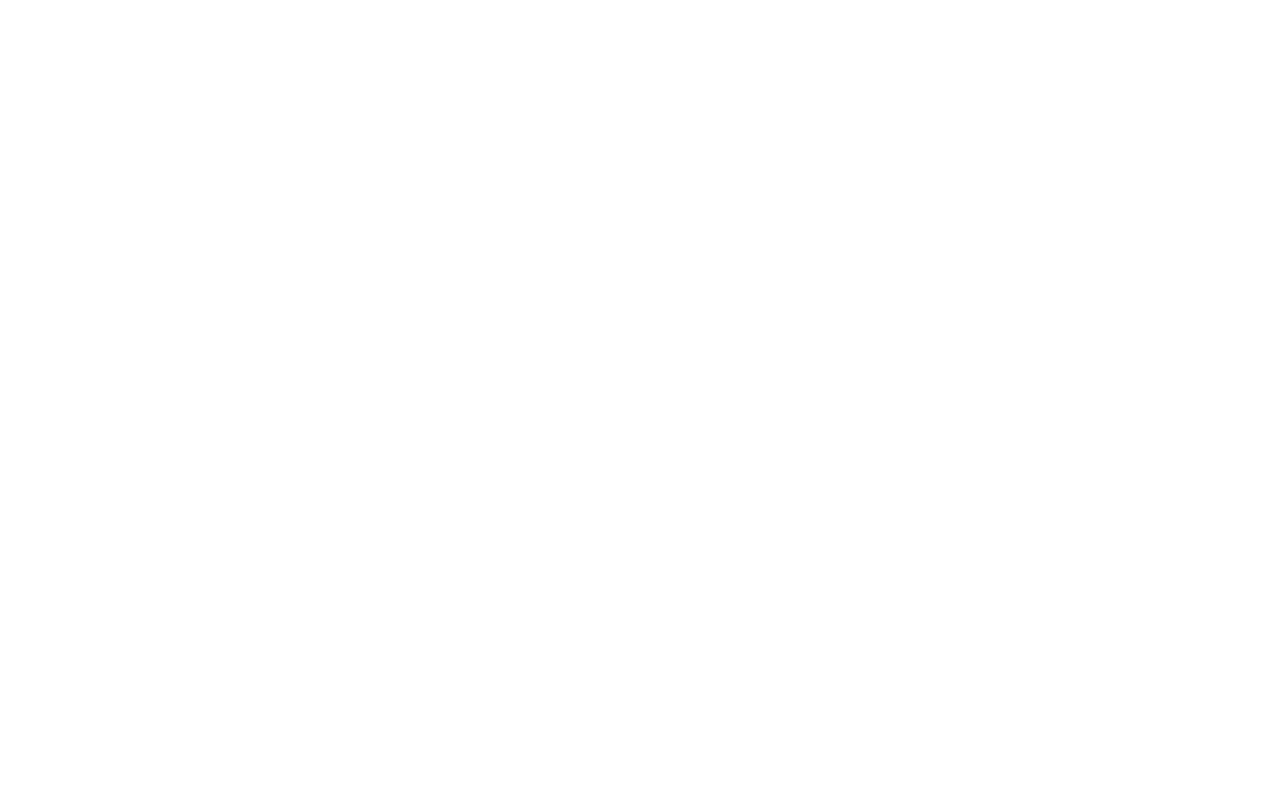
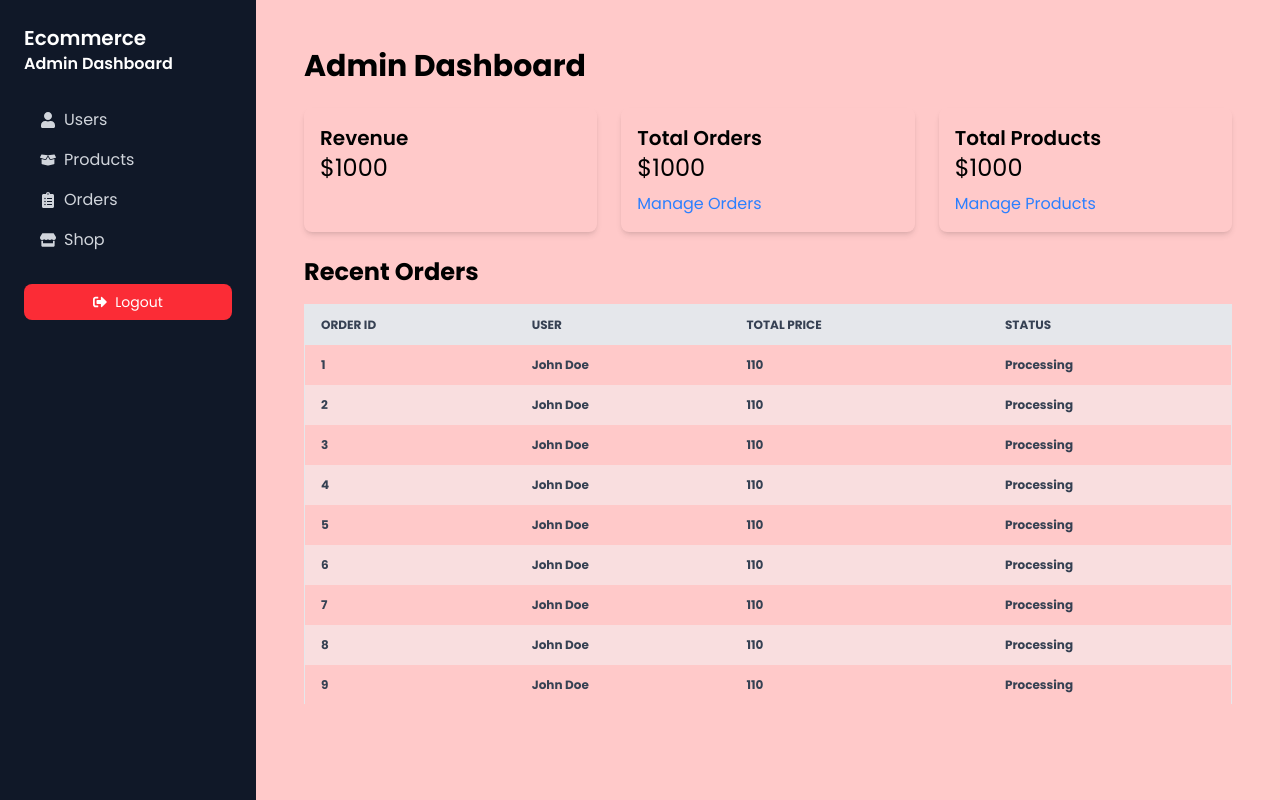
Before and after one commit to prasannashrestha1/Ecommerce-with-Mern, a React (Vite) app in the folder client/: page /admin in a window 1280 px wide. Before the commit this address had no page. Built offline with nearby package versions, Linux system fonts and the light colour scheme.

Commit message:
admin dashboard page design

```diff
--- a/client/src/App.jsx
+++ b/client/src/App.jsx
@@ -12,6 +12,9 @@
 import OrderConfirmation from "./Pages/OrderConfirmation";
 import OrderDetailsPage from "./Pages/OrderDetailsPage";
 import MyOrders from "./Pages/MyOrders";
+import AdminLayout from "./components/Admin/AdminLayout";
+import AdminHomePage from "./Pages/AdminHomePage";
+import UserManagement from "./components/Admin/UserManagement";
 
 const App = () => {
   return (
@@ -31,6 +34,10 @@
           <Route path="order/:id" element={<OrderDetailsPage />} />
           <Route path="my-orders" element={<MyOrders />} />
         </Route>
+        <Route path="/admin" element={<AdminLayout />}>
+          <Route index element={<AdminHomePage />} />
+          <Route path="users" element={<UserManagement />} />
+        </Route>
       </Routes>
       <Toaster
         position="top-right"
--- /dev/null
+++ b/client/src/Pages/AdminHomePage.jsx
@@ -0,0 +1,170 @@
+import React from "react";
+import { Link } from "react-router-dom";
+
+const AdminHomePage = () => {
+  const orders = [
+    {
+      _id: 123123,
+      user: {
+        name: "John Doe",
+      },
+      totalPrice: 110,
+      status: "Processing",
+    },
+    {
+      _id: 123123,
+      user: {
+        name: "John Doe",
+      },
+      totalPrice: 110,
+      status: "Processing",
+    },
+    {
+      _id: 123123,
+      user: {
+        name: "John Doe",
+      },
+      totalPrice: 110,
+      status: "Processing",
+    },
+    {
+      _id: 123123,
+      user: {
+        name: "John Doe",
+      },
+      totalPrice: 110,
+      status: "Processing",
+    },
+    {
+      _id: 123123,
+      user: {
+        name: "John Doe",
+      },
+      totalPrice: 110,
+      status: "Processing",
+    },
+    {
+      _id: 123123,
+      user: {
+        name: "John Doe",
+      },
+      totalPrice: 110,
+      status: "Processing",
+    },
+    {
+      _id: 123123,
+      user: {
+        name: "John Doe",
+      },
+      totalPrice: 110,
+      status: "Processing",
+    },
+    {
+      _id: 123123,
+      user: {
+        name: "John Doe",
+      },
+      totalPrice: 110,
+      status: "Processing",
+    },
+    {
+      _id: 123123,
+      user: {
+        name: "John Doe",
+      },
+      totalPrice: 110,
+      status: "Processing",
+    },
+    {
+      _id: 123123,
+      user: {
+        name: "John Doe",
+      },
+      totalPrice: 110,
+      status: "Processing",
+    },
+    {
+      _id: 123123,
+      user: {
+        name: "John Doe",
+      },
+      totalPrice: 110,
+      status: "Processing",
+    },
+    {
+      _id: 123123,
+      user: {
+        name: "John Doe",
+      },
+      totalPrice: 110,
+      status: "Processing",
+    },
+  ];
+  return (
+    <div className="max-w-7xl mx-auto p-6">
+      <h1 className="text-3xl font-bold mb-6">Admin Dashboard</h1>
+      <div className="grid grid-cols-1 sm:grid-cols-2 lg:grid-cols-3 gap-6">
+        <div className="p-4 shadow-md rounded-lg">
+          <h2 className="text-xl font-semibold">Revenue</h2>
+          <p className="text-2xl">$1000</p>
+        </div>
+        <div className="p-4 shadow-md rounded-lg hover:-translate-1 transition-transform duration-500">
+          <h2 className="text-xl font-semibold ">Total Orders</h2>
+          <p className="text-2xl">$1000</p>
+          <Link
+            to="/admin/orders"
+            className="text-blue-500 block mt-2 hover:underline"
+          >
+            Manage Orders
+          </Link>
+        </div>
+        <div className="p-4 shadow-md rounded-lg">
+          <h2 className="text-xl font-semibold">Total Products</h2>
+          <p className="text-2xl">$1000</p>
+          <Link
+            to="/admin/products"
+            className="text-blue-500 block mt-2 hover:underline"
+          >
+            Manage Products
+          </Link>
+        </div>
+      </div>
+      <div className="mt-6">
+        <h2 className="text-2xl font-bold mb-4">Recent Orders</h2>
+        <div className="overflow-x-auto max-h-[400px]">
+          <table className="min-w-full text-left text-gray-500 shadow-2xl border border-gray-200 rounded-lg ">
+            <thead className="bg-gray-200 text-xs uppercase text-gray-700 rounded-tl-lg rounded-tr-lg">
+              <tr>
+                <th className="py-3 px-4">Order ID</th>
+                <th className="py-3 px-4">User</th>
+                <th className="py-3 px-4">Total Price</th>
+                <th className="py-3 px-4">Status</th>
+              </tr>
+            </thead>
+            <tbody className="text-xs  text-gray-700 ">
+              {orders.length > 0 ? (
+                orders.map((order, index) => (
+                  <tr
+                    key={index}
+                    className={`${index % 2 !== 0 && "bg-gray-100/50"}`}
+                  >
+                    <th className="py-3 px-4">{index + 1}</th>
+                    <th className="py-3 px-4">{order.user.name}</th>
+                    <th className="py-3 px-4">{order.totalPrice}</th>
+                    <th className="py-3 px-4">{order.status}</th>
+                  </tr>
+                ))
+              ) : (
+                <tr aria-colspan={4} className="p-4 text-center text-gray-500">
+                  No Orders Available
+                </tr>
+              )}
+            </tbody>
+          </table>
+        </div>
+      </div>
+    </div>
+  );
+};
+
+export default AdminHomePage;
--- /dev/null
+++ b/client/src/components/Admin/AdminLayout.jsx
@@ -0,0 +1,47 @@
+import React, { useState } from "react";
+import { FaBars } from "react-icons/fa";
+import AdminSidebar from "./AdminSidebar";
+import { Outlet } from "react-router-dom";
+
+const AdminLayout = () => {
+  const [isSideBarOpen, setIsSidebarOpen] = useState(true);
+  const toggleSidebar = () => {
+    setIsSidebarOpen(!isSideBarOpen);
+  };
+  return (
+    <div className="min-h-screen flex flex-col md:flex-row relative">
+      {/* Mobile toggle */}
+      <div className="flex md:hidden p-4 bg-gray-900 text-white z-20">
+        <button onClick={toggleSidebar}>
+          <FaBars />
+        </button>
+        <h1 className="ml-3 text-xl font-medium">Admin Dashboard</h1>
+        {/* Overlay for mobile sidebar */}
+        {isSideBarOpen && (
+          <div
+            onClick={toggleSidebar}
+            className="w-full h-full fixed bg-black/50 md:hidden "
+          ></div>
+        )}
+        {/* Sidebar */}
+      </div>
+      <div
+        className={`${
+          isSideBarOpen
+            ? " translate-x-0"
+            : "-translate-x-full md:translate-x-0"
+        }
+        min-h-screen p-6 w-64  top-0 left-0 fixed md:relative z-50 md:block bg-gray-900  transform transition-transform ease-in-out duration-500
+        `}
+      >
+        <AdminSidebar />
+      </div>
+      {/* Main Content */}
+      <div className="grow p-6 bg-red-200 overflow-auto">
+        <Outlet />
+      </div>
+    </div>
+  );
+};
+
+export default AdminLayout;
--- /dev/null
+++ b/client/src/components/Admin/AdminSidebar.jsx
@@ -0,0 +1,79 @@
+import React from "react";
+import {
+  FaBoxOpen,
+  FaClipboardList,
+  FaSignOutAlt,
+  FaStore,
+  FaUser,
+} from "react-icons/fa";
+import { Link, NavLink, useNavigate } from "react-router-dom";
+
+const AdminSidebar = () => {
+  const navigate = useNavigate();
+  const handleLogout = () => {
+    navigate("/");
+  };
+  return (
+    <div className="">
+      <Link to="/admin" className="text-xl text-white font-semibold mb-4">
+        Ecommerce
+      </Link>
+      <h3 className="text-md text-white font-semibold mb-2">Admin Dashboard</h3>
+      <nav className="py-5 flex flex-col space-y-2">
+        <NavLink
+          to="/admin/users"
+          className={({ isActive }) =>
+            isActive
+              ? "bg-gray-700 text-white py-1 px-4 rounded flex items-center space-x-2"
+              : "text-gray-300 hover:bg-gray-700 hover:text-white py-1 px-4 rounded flex items-center space-x-2"
+          }
+        >
+          <FaUser />
+          <span>Users</span>
+        </NavLink>
+        <NavLink
+          to="/admin/products"
+          className={({ isActive }) =>
+            isActive
+              ? "bg-gray-700 text-white py-1 px-4 rounded flex items-center space-x-2"
+              : "text-gray-300 hover:bg-gray-700 hover:text-white py-1 px-4 rounded flex items-center space-x-2"
+          }
+        >
+          <FaBoxOpen />
+          <span>Products</span>
+        </NavLink>
+        <NavLink
+          to="/admin/orders"
+          className={({ isActive }) =>
+            isActive
+              ? "bg-gray-700 text-white py-1 px-4 rounded flex items-center space-x-2"
+              : "text-gray-300 hover:bg-gray-700 hover:text-white py-1 px-4 rounded flex items-center space-x-2"
+          }
+        >
+          <FaClipboardList />
+          <span>Orders</span>
+        </NavLink>
+        <NavLink
+          to="/"
+          className={({ isActive }) =>
+            isActive
+              ? "bg-gray-700 text-white py-1 px-4 rounded flex items-center space-x-2"
+              : "text-gray-300 hover:bg-gray-700 hover:text-white py-1 px-4 rounded flex items-center space-x-2"
+          }
+        >
+          <FaStore />
+          <span>Shop</span>
+        </NavLink>
+      </nav>
+      <button
+        onClick={handleLogout}
+        className="bg-red-500 w-full hover:bg-red-600 mt-2 py-2 text-sm flex items-center gap-2 justify-center text-white rounded-lg cursor-pointer"
+      >
+        <FaSignOutAlt />
+        <span>Logout</span>
+      </button>
+    </div>
+  );
+};
+
+export default AdminSidebar;
--- /dev/null
+++ b/client/src/components/Admin/UserManagement.jsx
@@ -0,0 +1,7 @@
+import React from "react";
+
+const UserManagement = () => {
+  return <div></div>;
+};
+
+export default UserManagement;
--- a/client/src/components/Common/Navbar.jsx
+++ b/client/src/components/Common/Navbar.jsx
@@ -39,8 +39,12 @@
             Bottom Wear
           </NavLink>
         </div>
+        {/* right icons */}
         <div className="flex space-x-4 ">
           <div className="flex gap-4 text-sm items-center">
+            <Link to="/admin" className="bg-black text-white text-xs px-2 py-1">
+              Admin
+            </Link>
             <Link to="/profile" className="hover:text-primary ">
               <BsPersonFill className="w-4 h-4" />
             </Link>
```
